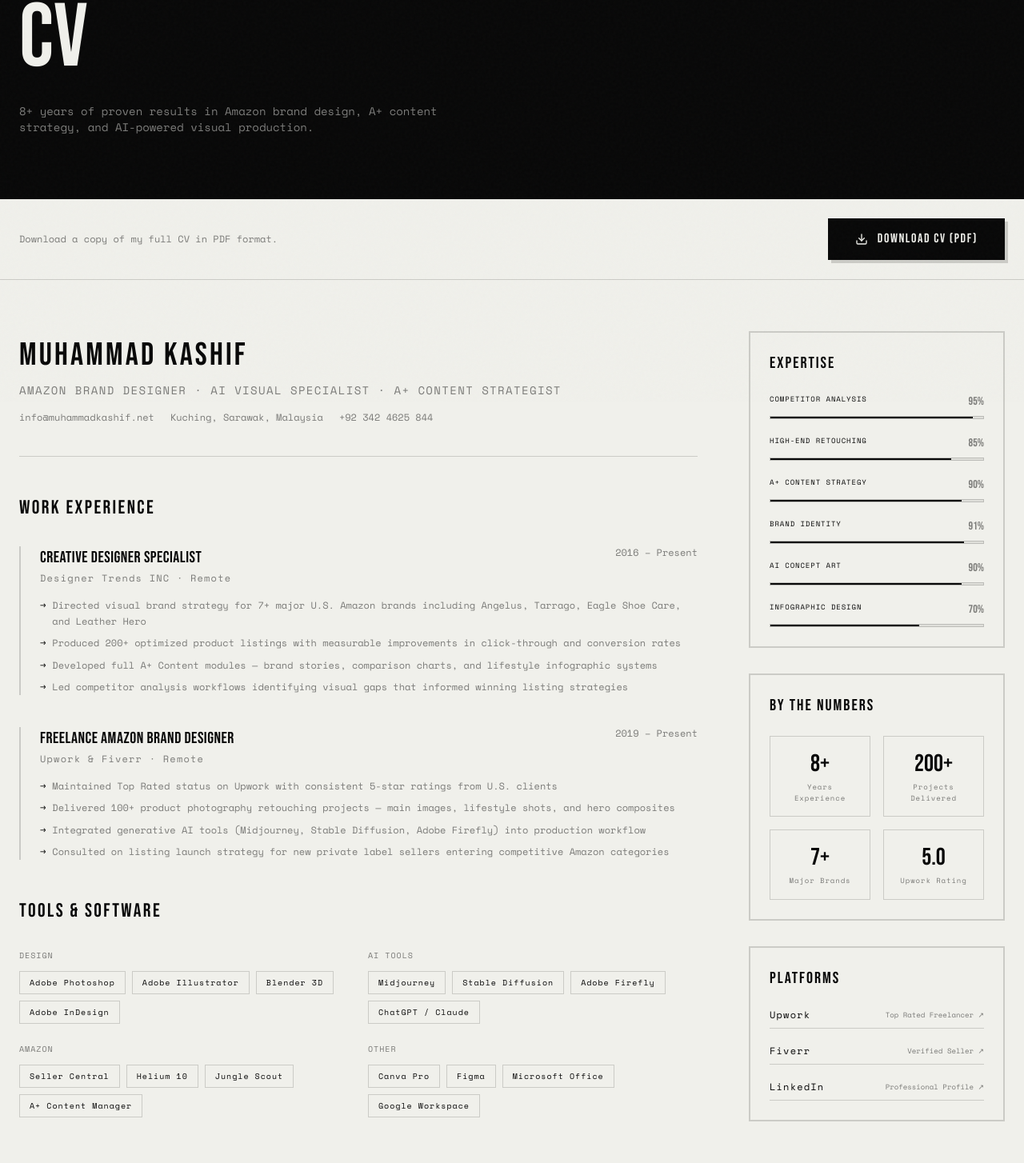
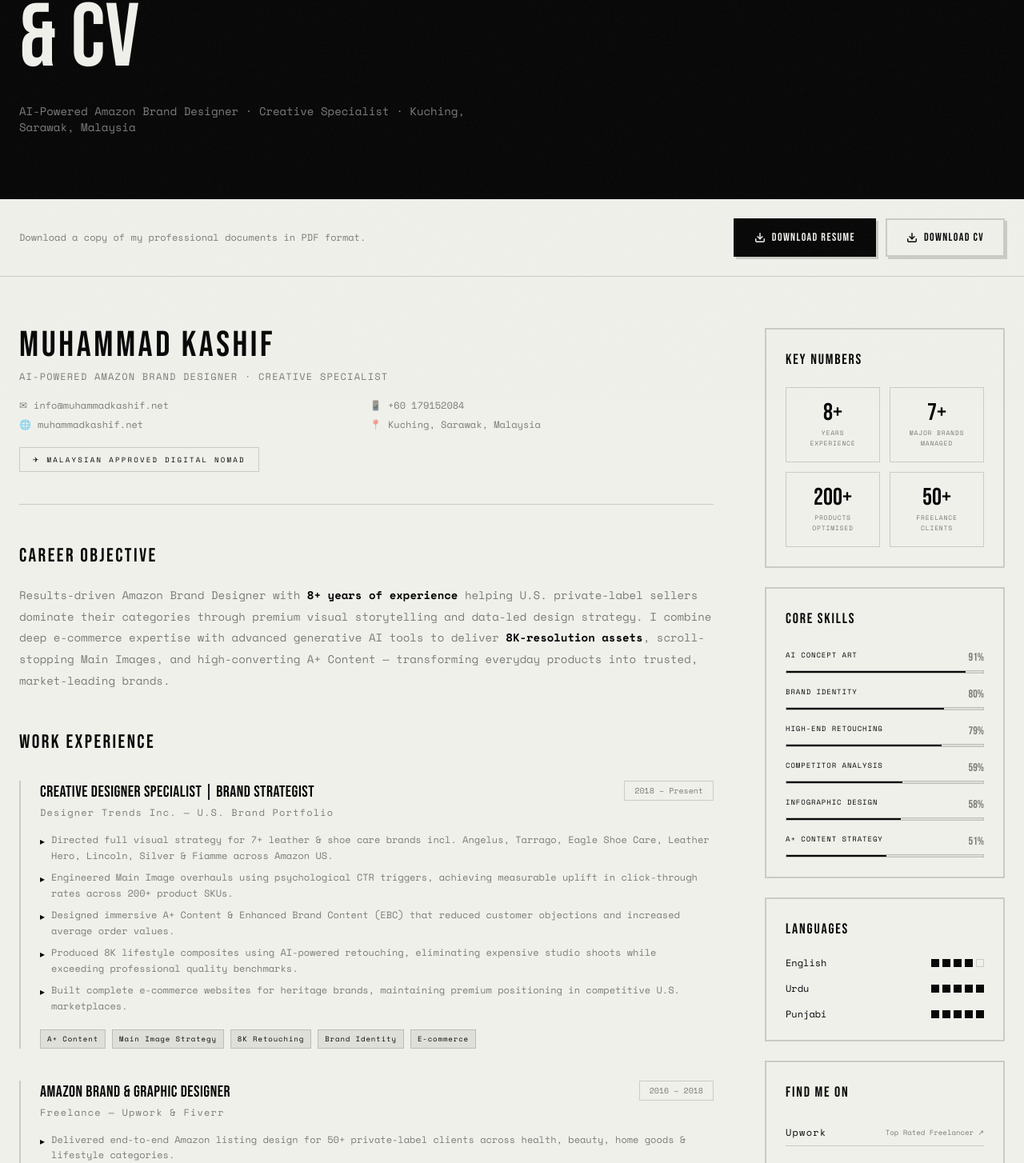
Before and after one commit to muhammadkashif928/muhammadkashif-net, a Next.js app: page /resume in a window 1280 px wide. Shown: the part 298-1752 px from the top of the page at 80% size. Built offline with nearby package versions, Linux system fonts and the light colour scheme.

Commit message:
Resume: full CV data, correct skills, download buttons

```diff
--- a/app/resume/page.js
+++ b/app/resume/page.js
@@ -3,51 +3,63 @@ import Footer from '@/components/Footer'
 import PageHeader from '@/components/PageHeader'
 
 export const metadata = {
-  title: 'Resume | Muhammad Kashif — Amazon Brand Designer',
-  description: 'Professional resume of Muhammad Kashif — Amazon Brand Designer, AI Visual Specialist, and A+ Content Strategist with 8+ years of experience.',
+  title: 'Resume & CV | Muhammad Kashif — AI-Powered Amazon Brand Designer',
+  description: 'Professional resume and CV of Muhammad Kashif — AI-Powered Amazon Brand Designer & Creative Specialist with 8+ years of experience. Based in Kuching, Sarawak, Malaysia.',
 }
 
 const skills = [
-  { label: 'Competitor Analysis',   pct: 95 },
-  { label: 'High-End Retouching',   pct: 85 },
-  { label: 'A+ Content Strategy',   pct: 90 },
-  { label: 'Brand Identity',        pct: 91 },
-  { label: 'AI Concept Art',        pct: 90 },
-  { label: 'Infographic Design',    pct: 70 },
+  { label: 'AI Concept Art',        pct: 91 },
+  { label: 'Brand Identity',        pct: 80 },
+  { label: 'High-End Retouching',   pct: 79 },
+  { label: 'Competitor Analysis',   pct: 59 },
+  { label: 'Infographic Design',    pct: 58 },
+  { label: 'A+ Content Strategy',   pct: 51 },
 ]
 
 const experience = [
   {
-    role: 'Creative Designer Specialist',
-    company: 'Designer Trends INC',
-    period: '2016 – Present',
-    location: 'Remote',
+    role: 'Creative Designer Specialist | Brand Strategist',
+    company: 'Designer Trends Inc. — U.S. Brand Portfolio',
+    period: '2018 – Present',
+    tags: ['A+ Content', 'Main Image Strategy', '8K Retouching', 'Brand Identity', 'E-commerce'],
     points: [
-      'Directed visual brand strategy for 7+ major U.S. Amazon brands including Angelus, Tarrago, Eagle Shoe Care, and Leather Hero',
-      'Produced 200+ optimized product listings with measurable improvements in click-through and conversion rates',
-      'Developed full A+ Content modules — brand stories, comparison charts, and lifestyle infographic systems',
-      'Led competitor analysis workflows identifying visual gaps that informed winning listing strategies',
+      'Directed full visual strategy for 7+ leather & shoe care brands incl. Angelus, Tarrago, Eagle Shoe Care, Leather Hero, Lincoln, Silver & Fiamme across Amazon US.',
+      'Engineered Main Image overhauls using psychological CTR triggers, achieving measurable uplift in click-through rates across 200+ product SKUs.',
+      'Designed immersive A+ Content & Enhanced Brand Content (EBC) that reduced customer objections and increased average order values.',
+      'Produced 8K lifestyle composites using AI-powered retouching, eliminating expensive studio shoots while exceeding professional quality benchmarks.',
+      'Built complete e-commerce websites for heritage brands, maintaining premium positioning in competitive U.S. marketplaces.',
     ],
   },
   {
-    role: 'Freelance Amazon Brand Designer',
-    company: 'Upwork & Fiverr',
-    period: '2019 – Present',
-    location: 'Remote',
+    role: 'Amazon Brand & Graphic Designer',
+    company: 'Freelance — Upwork & Fiverr',
+    period: '2016 – 2018',
+    tags: ['Upwork', 'Fiverr', 'Product Photography', 'Packaging Design'],
     points: [
-      'Maintained Top Rated status on Upwork with consistent 5-star ratings from U.S. clients',
-      'Delivered 100+ product photography retouching projects — main images, lifestyle shots, and hero composites',
-      'Integrated generative AI tools (Midjourney, Stable Diffusion, Adobe Firefly) into production workflow',
-      'Consulted on listing launch strategy for new private label sellers entering competitive Amazon categories',
+      'Delivered end-to-end Amazon listing design for 50+ private-label clients across health, beauty, home goods & lifestyle categories.',
+      'Maintained Top-Rated status on Upwork with consistent 5-star reviews for speed, quality, and strategic communication.',
+      'Specialised in product photo retouching, infographic systems, logo design & packaging artwork for brand launches.',
     ],
   },
 ]
 
-const tools = [
-  { category: 'Design', items: ['Adobe Photoshop', 'Adobe Illustrator', 'Blender 3D', 'Adobe InDesign'] },
-  { category: 'AI Tools', items: ['Midjourney', 'Stable Diffusion', 'Adobe Firefly', 'ChatGPT / Claude'] },
-  { category: 'Amazon', items: ['Seller Central', 'Helium 10', 'Jungle Scout', 'A+ Content Manager'] },
-  { category: 'Other', items: ['Canva Pro', 'Figma', 'Microsoft Office', 'Google Workspace'] },
+const toolGroups = [
+  { category: 'Design',    items: ['Photoshop', 'Illustrator', 'Figma', 'Lightroom', 'After Effects'] },
+  { category: 'AI Tools',  items: ['Midjourney', 'DALL·E', 'Stable Diffusion', 'ComfyUI', 'ChatGPT', 'Claude AI'] },
+  { category: 'Platform',  items: ['Amazon Seller Central', 'Upwork', 'Fiverr'] },
+]
+
+const languages = [
+  { lang: 'English', level: 4 },
+  { lang: 'Urdu',    level: 5 },
+  { lang: 'Punjabi', level: 5 },
+]
+
+const stats = [
+  { num: '8+',   label: 'Years Experience' },
+  { num: '7+',   label: 'Major Brands Managed' },
+  { num: '200+', label: 'Products Optimised' },
+  { num: '50+',  label: 'Freelance Clients' },
 ]
 
 export default function ResumePage() {
@@ -56,103 +68,168 @@ export default function ResumePage() {
       <Navbar />
       <main>
         <PageHeader
-          label="PROFESSIONAL RESUME"
-          title={<>RESUME &<br />CV</>}
-          subtitle="8+ years of proven results in Amazon brand design, A+ content strategy, and AI-powered visual production."
+          label="PROFESSIONAL RESUME & CV"
+          title={<>RESUME<br />& CV</>}
+          subtitle="AI-Powered Amazon Brand Designer · Creative Specialist · Kuching, Sarawak, Malaysia"
         />
 
         {/* Download bar */}
         <div className="border-b" style={{ backgroundColor: 'var(--b-bg)', borderColor: 'var(--b-border)' }}>
           <div className="max-w-7xl mx-auto px-6 py-6 flex flex-col sm:flex-row items-start sm:items-center justify-between gap-4">
             <p className="font-mono text-xs" style={{ color: 'var(--b-muted)' }}>
-              Download a copy of my full CV in PDF format.
+              Download a copy of my professional documents in PDF format.
             </p>
+            <div className="flex flex-wrap gap-3">
+              <a
+                href="/Muhammad-Kashif-Resume.pdf"
+                download
+                className="font-bebas text-sm tracking-widest px-6 py-3 border-2 flex items-center gap-2 transition-all hover:-translate-y-0.5"
+                style={{ backgroundColor: 'var(--b-text)', color: 'var(--b-bg)', borderColor: 'var(--b-text)', boxShadow: '3px 3px 0px var(--b-border)' }}
+              >
+                <svg width="14" height="14" viewBox="0 0 24 24" fill="none" stroke="currentColor" strokeWidth="2.5" strokeLinecap="round" strokeLinejoin="round">
+                  <path d="M21 15v4a2 2 0 0 1-2 2H5a2 2 0 0 1-2-2v-4"/>
+                  <polyline points="7 10 12 15 17 10"/><line x1="12" y1="15" x2="12" y2="3"/>
+                </svg>
+                DOWNLOAD RESUME
+              </a>
               <a
                 href="/Muhammad-Kashif-CV.pdf"
                 download
-              className="font-bebas text-base tracking-widest px-8 py-3 border-2 flex items-center gap-3 transition-all hover:-translate-y-0.5"
-              style={{ backgroundColor: 'var(--b-text)', color: 'var(--b-bg)', borderColor: 'var(--b-text)', boxShadow: '4px 4px 0px var(--b-border)' }}
+                className="font-bebas text-sm tracking-widest px-6 py-3 border-2 flex items-center gap-2 transition-all hover:-translate-y-0.5"
+                style={{ backgroundColor: 'transparent', color: 'var(--b-text)', borderColor: 'var(--b-border)', boxShadow: '3px 3px 0px var(--b-border)' }}
               >
-              <svg width="16" height="16" viewBox="0 0 24 24" fill="none" stroke="currentColor" strokeWidth="2" strokeLinecap="round" strokeLinejoin="round">
-                <path d="M21 15v4a2 2 0 0 1-2 2H5a2 2 0 0 1-2-2v-4"/><polyline points="7 10 12 15 17 10"/><line x1="12" y1="15" x2="12" y2="3"/>
+                <svg width="14" height="14" viewBox="0 0 24 24" fill="none" stroke="currentColor" strokeWidth="2.5" strokeLinecap="round" strokeLinejoin="round">
+                  <path d="M21 15v4a2 2 0 0 1-2 2H5a2 2 0 0 1-2-2v-4"/>
+                  <polyline points="7 10 12 15 17 10"/><line x1="12" y1="15" x2="12" y2="3"/>
                 </svg>
-              DOWNLOAD CV (PDF)
+                DOWNLOAD CV
               </a>
             </div>
           </div>
+        </div>
 
-        {/* Resume body */}
+        {/* Resume content */}
         <div style={{ backgroundColor: 'var(--b-bg)' }}>
           <div className="max-w-7xl mx-auto px-6 py-16">
-            <div className="grid lg:grid-cols-[1fr_320px] gap-16">
+            <div className="grid lg:grid-cols-[1fr_300px] gap-16">
 
-              {/* Left: Experience */}
+              {/* ── LEFT COLUMN ── */}
               <div>
+
                 {/* Header */}
                 <div className="mb-12 pb-10 border-b" style={{ borderColor: 'var(--b-border)' }}>
-                  <h1 className="font-bebas tracking-[0.08em] mb-1" style={{ fontSize: '2.5rem', color: 'var(--b-text)' }}>MUHAMMAD KASHIF</h1>
-                  <p className="font-mono text-sm tracking-widest mb-4" style={{ color: 'var(--b-muted)' }}>AMAZON BRAND DESIGNER · AI VISUAL SPECIALIST · A+ CONTENT STRATEGIST</p>
-                  <div className="flex flex-wrap gap-5">
+                  <h1 className="font-bebas tracking-[0.08em] leading-none mb-2" style={{ fontSize: '2.8rem', color: 'var(--b-text)' }}>
+                    MUHAMMAD KASHIF
+                  </h1>
+                  <p className="font-mono text-xs tracking-widest mb-5" style={{ color: 'var(--b-muted)' }}>
+                    AI-POWERED AMAZON BRAND DESIGNER · CREATIVE SPECIALIST
+                  </p>
+
+                  <div className="grid sm:grid-cols-2 gap-2">
                     {[
-                      { label: 'info@muhammadkashif.net' },
-                      { label: 'Kuching, Sarawak, Malaysia' },
-                      { label: '+92 342 4625 844' },
+                      { icon: '✉', val: 'info@muhammadkashif.net' },
+                      { icon: '📱', val: '+60 179152084' },
+                      { icon: '🌐', val: 'muhammadkashif.net' },
+                      { icon: '📍', val: 'Kuching, Sarawak, Malaysia' },
                     ].map((c) => (
-                      <span key={c.label} className="font-mono text-xs" style={{ color: 'var(--b-muted)' }}>{c.label}</span>
+                      <p key={c.val} className="font-mono text-xs flex items-center gap-2" style={{ color: 'var(--b-muted)' }}>
+                        <span>{c.icon}</span>{c.val}
+                      </p>
                     ))}
+                  </div>
+
+                  {/* Digital Nomad badge */}
+                  <div className="mt-5 inline-flex items-center gap-2 border px-4 py-2" style={{ borderColor: 'var(--b-border)' }}>
+                    <span className="font-mono text-[9px] tracking-[0.25em]" style={{ color: 'var(--b-text)' }}>
+                      ✈ MALAYSIAN APPROVED DIGITAL NOMAD
+                    </span>
                   </div>
                 </div>
 
-                {/* Experience */}
-                <section className="mb-12">
+                {/* Career Objective */}
+                <div className="mb-12">
+                  <h2 className="font-bebas text-2xl tracking-widest mb-5" style={{ color: 'var(--b-text)' }}>CAREER OBJECTIVE</h2>
+                  <p className="font-mono text-sm leading-[1.9]" style={{ color: 'var(--b-muted)' }}>
+                    Results-driven Amazon Brand Designer with <strong style={{ color: 'var(--b-text)' }}>8+ years of experience</strong> helping
+                    U.S. private-label sellers dominate their categories through premium visual storytelling
+                    and data-led design strategy. I combine deep e-commerce expertise with advanced
+                    generative AI tools to deliver <strong style={{ color: 'var(--b-text)' }}>8K-resolution assets</strong>, scroll-stopping Main
+                    Images, and high-converting A+ Content — transforming everyday products into trusted,
+                    market-leading brands.
+                  </p>
+                </div>
+
+                {/* Work Experience */}
+                <div className="mb-12">
                   <h2 className="font-bebas text-2xl tracking-widest mb-8" style={{ color: 'var(--b-text)' }}>WORK EXPERIENCE</h2>
                   <div className="flex flex-col gap-10">
                     {experience.map((exp, i) => (
                       <div key={i} className="border-l-2 pl-6" style={{ borderColor: 'var(--b-border)' }}>
-                        <div className="flex flex-wrap justify-between gap-2 mb-1">
+                        <div className="flex flex-wrap items-start justify-between gap-2 mb-1">
                           <h3 className="font-bebas text-xl tracking-wide" style={{ color: 'var(--b-text)' }}>{exp.role}</h3>
-                          <span className="font-mono text-xs" style={{ color: 'var(--b-muted)' }}>{exp.period}</span>
+                          <span className="font-mono text-[10px] px-3 py-1 border" style={{ borderColor: 'var(--b-border)', color: 'var(--b-muted)' }}>{exp.period}</span>
                         </div>
-                        <p className="font-mono text-xs tracking-widest mb-4" style={{ color: 'var(--b-muted)' }}>{exp.company} · {exp.location}</p>
-                        <ul className="flex flex-col gap-2">
+                        <p className="font-mono text-xs tracking-widest mb-4" style={{ color: 'var(--b-muted)' }}>{exp.company}</p>
+
+                        <ul className="flex flex-col gap-2 mb-5">
                           {exp.points.map((p, j) => (
                             <li key={j} className="font-mono text-xs leading-relaxed flex gap-2" style={{ color: 'var(--b-muted)' }}>
-                              <span style={{ color: 'var(--b-text)' }}>→</span> {p}
+                              <span className="shrink-0 mt-0.5" style={{ color: 'var(--b-text)' }}>▸</span> {p}
                             </li>
                           ))}
                         </ul>
-                      </div>
-                    ))}
-                  </div>
-                </section>
 
-                {/* Tools */}
-                <section>
-                  <h2 className="font-bebas text-2xl tracking-widest mb-8" style={{ color: 'var(--b-text)' }}>TOOLS & SOFTWARE</h2>
-                  <div className="grid sm:grid-cols-2 gap-6">
-                    {tools.map((cat) => (
-                      <div key={cat.category}>
-                        <h3 className="font-mono text-[10px] tracking-widest mb-3" style={{ color: 'var(--b-muted)' }}>{cat.category.toUpperCase()}</h3>
                         <div className="flex flex-wrap gap-2">
-                          {cat.items.map((item) => (
-                            <span key={item} className="font-mono text-[10px] tracking-widest px-3 py-1.5 border" style={{ borderColor: 'var(--b-border)', color: 'var(--b-text)' }}>{item}</span>
+                          {exp.tags.map((t) => (
+                            <span key={t} className="font-mono text-[9px] tracking-widest px-2 py-1 border" style={{ borderColor: 'var(--b-border)', color: 'var(--b-text)', backgroundColor: 'var(--b-subtle)' }}>{t}</span>
                           ))}
                         </div>
                       </div>
                     ))}
                   </div>
-                </section>
                 </div>
 
-              {/* Right sidebar: Skills + Stats */}
-              <aside className="flex flex-col gap-8">
+                {/* Tools */}
+                <div>
+                  <h2 className="font-bebas text-2xl tracking-widest mb-8" style={{ color: 'var(--b-text)' }}>TOOLS & SOFTWARE</h2>
+                  <div className="grid sm:grid-cols-3 gap-6">
+                    {toolGroups.map((cat) => (
+                      <div key={cat.category}>
+                        <h3 className="font-mono text-[9px] tracking-widest mb-3" style={{ color: 'var(--b-muted)' }}>{cat.category.toUpperCase()}</h3>
+                        <div className="flex flex-wrap gap-1.5">
+                          {cat.items.map((item) => (
+                            <span key={item} className="font-mono text-[9px] tracking-widest px-2 py-1 border" style={{ borderColor: 'var(--b-border)', color: 'var(--b-text)' }}>{item}</span>
+                          ))}
+                        </div>
+                      </div>
+                    ))}
+                  </div>
+                </div>
+              </div>
+
+              {/* ── RIGHT SIDEBAR ── */}
+              <aside className="flex flex-col gap-6">
+
+                {/* Stats */}
+                <div className="border-2 p-6" style={{ borderColor: 'var(--b-border)' }}>
+                  <h3 className="font-bebas text-lg tracking-widest mb-5" style={{ color: 'var(--b-text)' }}>KEY NUMBERS</h3>
+                  <div className="grid grid-cols-2 gap-3">
+                    {stats.map((s) => (
+                      <div key={s.label} className="border p-4 text-center" style={{ borderColor: 'var(--b-border)' }}>
+                        <div className="font-bebas text-3xl leading-none" style={{ color: 'var(--b-text)' }}>{s.num}</div>
+                        <div className="font-mono text-[8px] tracking-widest mt-1 leading-relaxed" style={{ color: 'var(--b-muted)' }}>{s.label.toUpperCase()}</div>
+                      </div>
+                    ))}
+                  </div>
+                </div>
+
                 {/* Skills */}
                 <div className="border-2 p-6" style={{ borderColor: 'var(--b-border)' }}>
-                  <h3 className="font-bebas text-xl tracking-widest mb-6" style={{ color: 'var(--b-text)' }}>EXPERTISE</h3>
-                  <div className="flex flex-col gap-5">
+                  <h3 className="font-bebas text-lg tracking-widest mb-6" style={{ color: 'var(--b-text)' }}>CORE SKILLS</h3>
+                  <div className="flex flex-col gap-4">
                     {skills.map((s) => (
                       <div key={s.label}>
-                        <div className="flex justify-between mb-2">
+                        <div className="flex justify-between mb-1.5">
                           <span className="font-mono text-[9px] tracking-widest" style={{ color: 'var(--b-text)' }}>{s.label.toUpperCase()}</span>
                           <span className="font-bebas text-sm" style={{ color: 'var(--b-muted)' }}>{s.pct}%</span>
                         </div>
@@ -164,19 +241,18 @@ export default function ResumePage() {
                   </div>
                 </div>
 
-                {/* Stats */}
+                {/* Languages */}
                 <div className="border-2 p-6" style={{ borderColor: 'var(--b-border)' }}>
-                  <h3 className="font-bebas text-xl tracking-widest mb-6" style={{ color: 'var(--b-text)' }}>BY THE NUMBERS</h3>
-                  <div className="grid grid-cols-2 gap-4">
-                    {[
-                      { num: '8+', label: 'Years Experience' },
-                      { num: '200+', label: 'Projects Delivered' },
-                      { num: '7+', label: 'Major Brands' },
-                      { num: '5.0', label: 'Upwork Rating' },
-                    ].map((s) => (
-                      <div key={s.label} className="border p-4 text-center" style={{ borderColor: 'var(--b-border)' }}>
-                        <div className="font-bebas text-3xl" style={{ color: 'var(--b-text)' }}>{s.num}</div>
-                        <div className="font-mono text-[9px] tracking-widest mt-1" style={{ color: 'var(--b-muted)' }}>{s.label}</div>
+                  <h3 className="font-bebas text-lg tracking-widest mb-5" style={{ color: 'var(--b-text)' }}>LANGUAGES</h3>
+                  <div className="flex flex-col gap-4">
+                    {languages.map((l) => (
+                      <div key={l.lang} className="flex items-center justify-between">
+                        <span className="font-mono text-xs" style={{ color: 'var(--b-text)' }}>{l.lang}</span>
+                        <div className="flex gap-1">
+                          {Array(5).fill(0).map((_, i) => (
+                            <div key={i} className="w-2.5 h-2.5 border" style={{ borderColor: 'var(--b-border)', backgroundColor: i < l.level ? 'var(--b-text)' : 'transparent' }} />
+                          ))}
+                        </div>
                       </div>
                     ))}
                   </div>
@@ -184,12 +260,13 @@ export default function ResumePage() {
 
                 {/* Platforms */}
                 <div className="border-2 p-6" style={{ borderColor: 'var(--b-border)' }}>
-                  <h3 className="font-bebas text-xl tracking-widest mb-4" style={{ color: 'var(--b-text)' }}>PLATFORMS</h3>
+                  <h3 className="font-bebas text-lg tracking-widest mb-5" style={{ color: 'var(--b-text)' }}>FIND ME ON</h3>
                   <div className="flex flex-col gap-3">
                     {[
-                      { name: 'Upwork', detail: 'Top Rated Freelancer', href: 'https://www.upwork.com/freelancers/~016edc19243e405472' },
-                      { name: 'Fiverr', detail: 'Verified Seller', href: '#' },
-                      { name: 'LinkedIn', detail: 'Professional Profile', href: 'https://www.linkedin.com/in/muhammad-kashif-228554243' },
+                      { name: 'Upwork',    detail: 'Top Rated Freelancer',  href: 'https://www.upwork.com/freelancers/~016edc19243e405472' },
+                      { name: 'LinkedIn',  detail: 'Connect with me',       href: 'https://www.linkedin.com/in/muhammad-kashif-228554243' },
+                      { name: 'Fiverr',    detail: 'Verified Seller',       href: '#' },
+                      { name: 'Instagram', detail: '@muhamadkashif928',     href: 'https://instagram.com/muhamadkashif928' },
                     ].map((p) => (
                       <a key={p.name} href={p.href} target="_blank" rel="noopener noreferrer"
                         className="flex justify-between items-center py-2 border-b transition-colors"
@@ -201,6 +278,7 @@ export default function ResumePage() {
                     ))}
                   </div>
                 </div>
+
               </aside>
             </div>
           </div>
```
Lines whose indentation alone changed are shown as unchanged.
